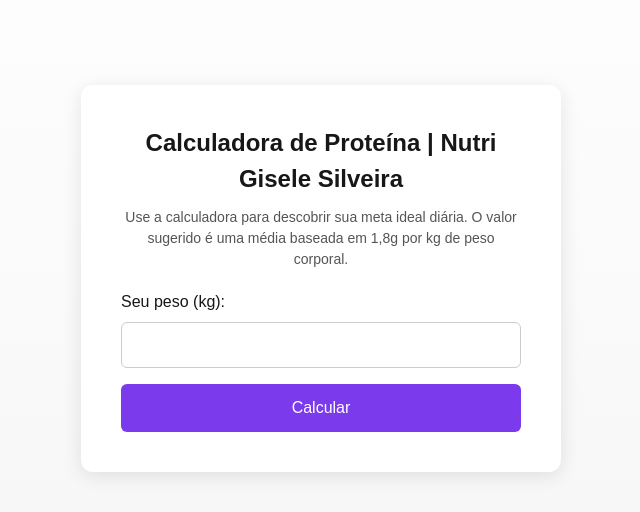
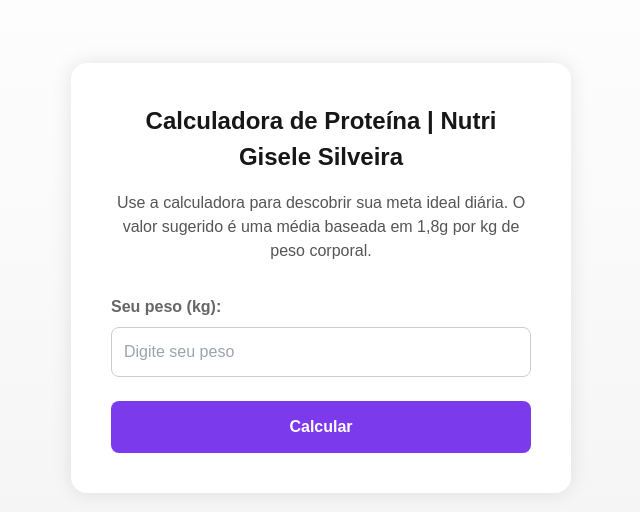
Before and after one commit to giselesilveira/meu-app-proteina, a Next.js app: page / in a window 1280 px wide. Shown: the part 122-634 px from the top of the page, without its empty margins (319-959 px from the left). Built offline with nearby package versions, Linux system fonts and the light colour scheme.

Commit message:
Update page.tsx

```diff
--- a/app/page.tsx
+++ b/app/page.tsx
@@ -1,91 +1,98 @@
-"use client"
-
-import { useState } from "react"
+'use client';
+import React, { useState } from 'react';
 
 export default function Home() {
-  const [peso, setPeso] = useState("")
-  const [proteina, setProteina] = useState<number | null>(null)
+  const [peso, setPeso] = useState('');
+  const [proteina, setProteina] = useState<number | null>(null);
 
   const handleCalcular = () => {
-    const pesoNumerico = parseFloat(peso.replace(",", "."))
-    if (!isNaN(pesoNumerico)) {
-      const resultado = pesoNumerico * 1.8
-      setProteina(resultado)
+    const pesoNumber = parseFloat(peso.replace(',', '.'));
+    if (!isNaN(pesoNumber)) {
+      const resultado = pesoNumber * 1.8;
+      setProteina(resultado);
     } else {
-      setProteina(null)
+      setProteina(null);
     }
-  }
+  };
 
   return (
-    <div
-      style={{
-        minHeight: "100vh",
-        display: "flex",
-        flexDirection: "column",
-        alignItems: "center",
-        justifyContent: "center",
-        fontFamily: "Arial, sans-serif",
-        background: "linear-gradient(to bottom, #fff, #f5f5f5)",
-        padding: "20px"
-      }}
-    >
-      <div
-        style={{
-          background: "#fff",
-          padding: "40px",
-          borderRadius: "12px",
-          boxShadow: "0 4px 20px rgba(0,0,0,0.1)",
-          width: "100%",
-          maxWidth: "480px"
-        }}
-      >
-        <h1 style={{ marginBottom: "10px", fontSize: "24px", fontWeight: "bold", textAlign: "center" }}>
+    <div style={{
+      minHeight: '100vh',
+      display: 'flex',
+      justifyContent: 'center',
+      alignItems: 'center',
+      background: 'linear-gradient(to bottom, #ffffff, #f3f3f3)',
+      padding: '20px'
+    }}>
+      <div style={{
+        background: '#fff',
+        padding: '40px',
+        borderRadius: '16px',
+        boxShadow: '0 0 20px rgba(0,0,0,0.1)',
+        maxWidth: '500px',
+        width: '100%',
+        textAlign: 'center',
+        fontFamily: 'sans-serif'
+      }}>
+        <h1 style={{ fontSize: '24px', fontWeight: 'bold', marginBottom: '16px' }}>
           Calculadora de Proteína | Nutri Gisele Silveira
         </h1>
-        <p style={{ fontSize: "14px", color: "#555", textAlign: "center", marginBottom: "20px" }}>
+        <p style={{ fontSize: '16px', color: '#555', marginBottom: '32px' }}>
           Use a calculadora para descobrir sua meta ideal diária. O valor sugerido é uma média baseada em 1,8g por kg de peso corporal.
         </p>
 
-        <label style={{ display: "block", marginBottom: "8px", fontWeight: 500 }}>
+        <label
+          style={{
+            display: 'block',
+            marginBottom: '8px',
+            textAlign: 'left',
+            fontSize: '16px',
+            fontWeight: 'bold',
+            color: '#666'
+          }}
+        >
           Seu peso (kg):
         </label>
         <input
-          type="text"
+          type="number"
+          inputMode="decimal"
           value={peso}
           onChange={(e) => setPeso(e.target.value)}
+          placeholder="Digite seu peso"
           style={{
-            width: "100%",
-            padding: "10px",
-            borderRadius: "6px",
-            border: "1px solid #ccc",
-            marginBottom: "16px",
-            fontSize: "16px"
+            width: '100%',
+            padding: '12px',
+            borderRadius: '8px',
+            border: '1px solid #ccc',
+            marginBottom: '24px',
+            fontSize: '16px',
           }}
         />
 
         <button
           onClick={handleCalcular}
           style={{
-            width: "100%",
-            padding: "12px",
-            borderRadius: "6px",
-            border: "none",
-            backgroundColor: "#7c3aed",
-            color: "#fff",
-            fontSize: "16px",
-            cursor: "pointer",
-            transition: "background-color 0.3s ease"
+            width: '100%',
+            padding: '14px',
+            backgroundColor: '#7C3AED',
+            color: '#fff',
+            border: 'none',
+            borderRadius: '8px',
+            fontSize: '16px',
+            fontWeight: 'bold',
+            cursor: 'pointer',
+            transition: 'background-color 0.3s ease'
           }}
         >
           Calcular
         </button>
 
         {proteina !== null && (
-          <p style={{ marginTop: "20px", fontSize: "18px", textAlign: "center" }}>
-            Você precisa de aproximadamente <strong>{proteina.toFixed(1)}g</strong> de proteína por dia.
+          <p style={{ marginTop: '24px', fontSize: '18px', fontWeight: 'bold' }}>
+            Você precisa de aproximadamente <strong>{proteina.toFixed(0)}g</strong> de proteína por dia.
           </p>
         )}
       </div>
     </div>
-  )
+  );
 }
```
